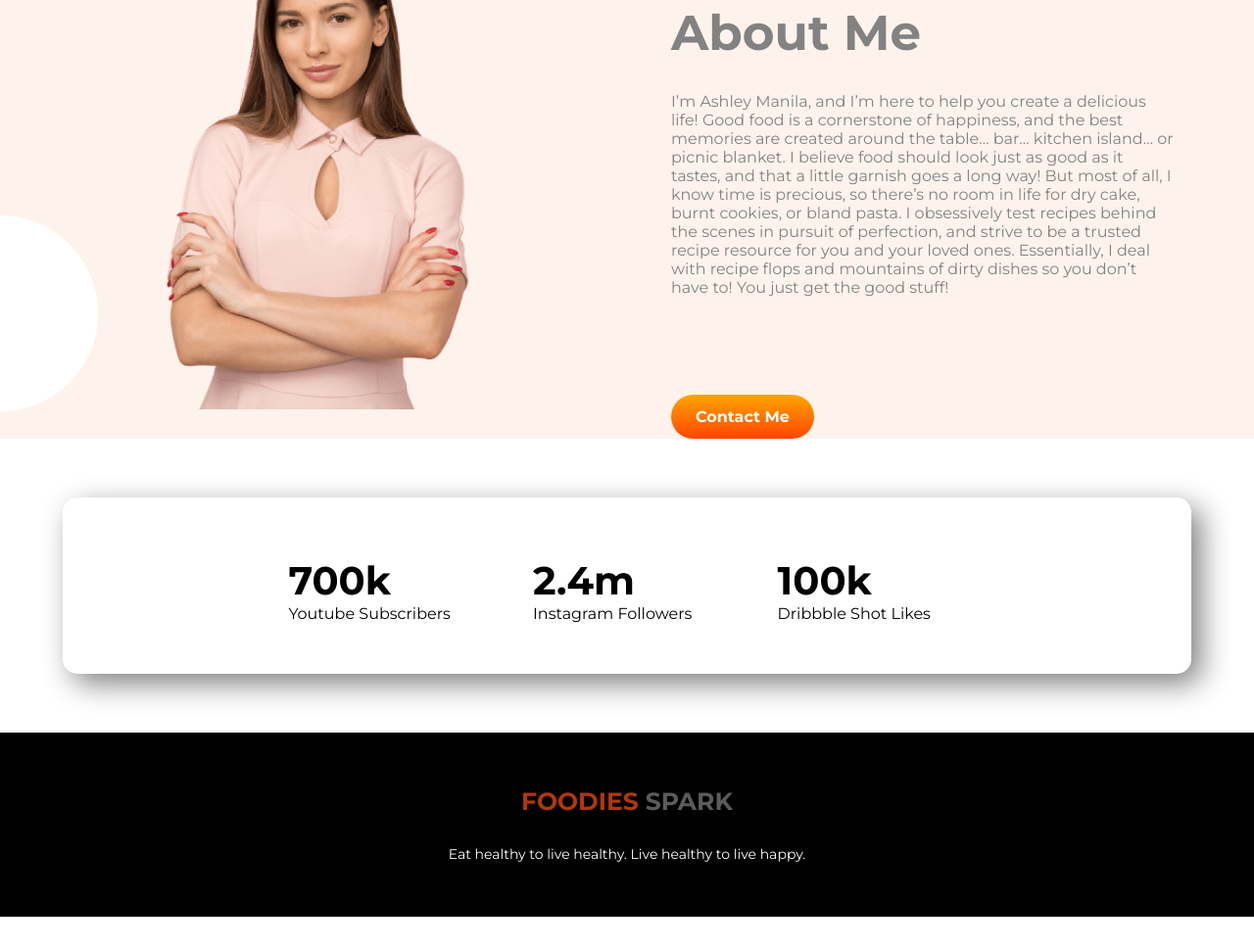
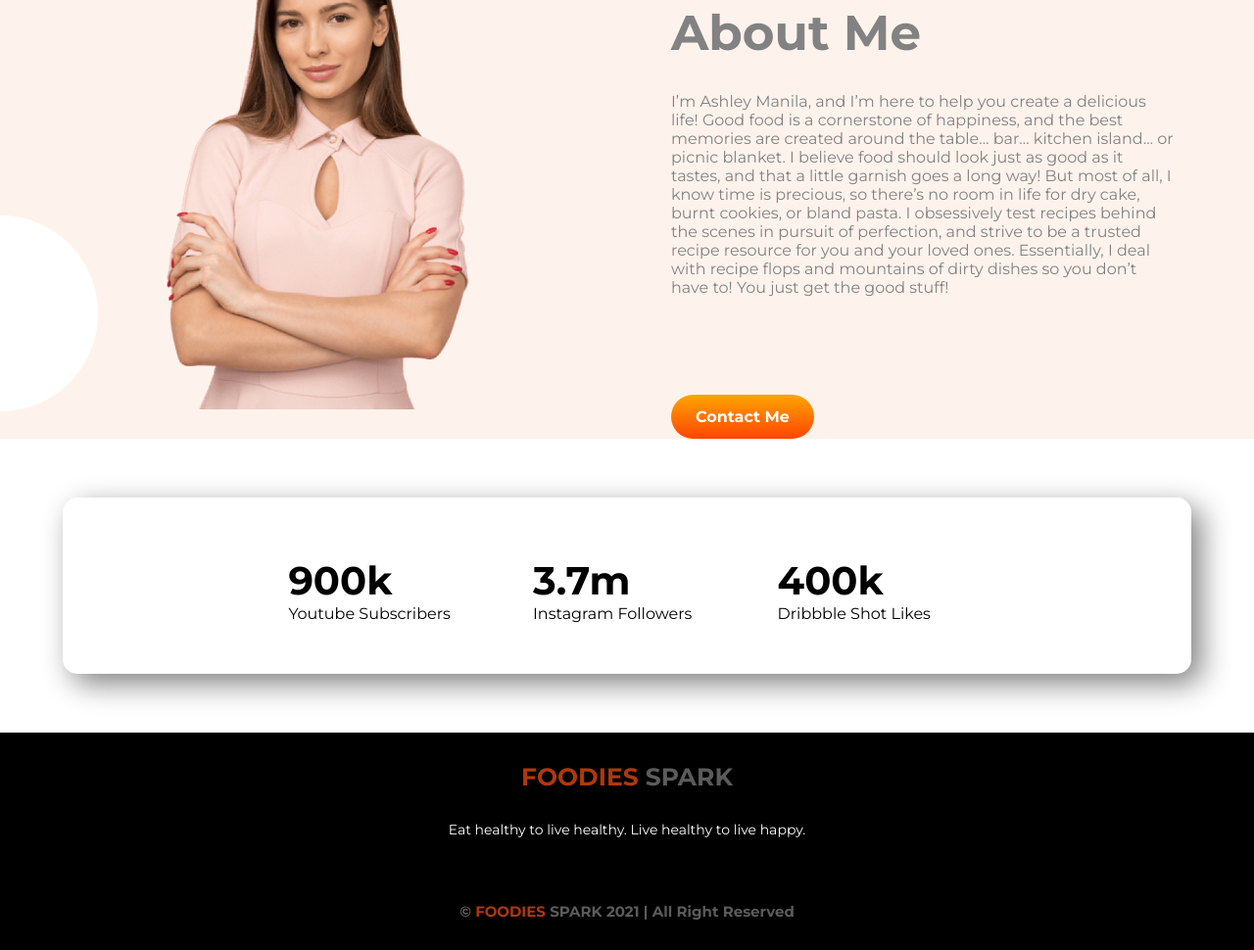
Before and after one commit to sabbirrhasan/foodies-spark, a plain HTML site: page index.html in a window 1280 px wide. Shown: the part 3117-4087 px from the top of the page at 98% size. Before the commit the page ends 4053 px from the top, so only its background shows below. Drawn offline with Linux system fonts and the light colour scheme.

Commit message:
final edition done

```diff
--- a/index.html
+++ b/index.html
@@ -5,7 +5,7 @@
     <meta charset="UTF-8">
     <meta http-equiv="X-UA-Compatible" content="IE=edge">
     <meta name="viewport" content="width=device-width, initial-scale=1.0">
-    <title>Document</title>
+    <title>Foodies Spark - Cook On The Bright Side</title>
     <link rel="preconnect" href="https://fonts.googleapis.com">
     <link rel="preconnect" href="https://fonts.gstatic.com" crossorigin>
     <link href="https://fonts.googleapis.com/css2?family=Montserrat:wght@400;700&display=swap" rel="stylesheet">
@@ -19,7 +19,7 @@
                 With <span class="orange-text">Foodies Spark</span></h1>
             <p>Imagine you don't need a diet because we provide <br>
                 healthy and delicious food for you!</p>
-            <a class="button" target="_blank" href="https://github.com/sabbirrhasan">Order Food</a>
+            <a class="button" target="_blank" href="#">Order Food</a>
         </div>
         <div class="banner-image">
             <img src="images/banner-image.png" alt="">
@@ -196,15 +196,15 @@
     <!-- Social Container Start -->
     <section class="social-container flex-container">
         <div id="youtube" class="social-media">
-            <h1>700k</h1>
+            <h1>900k</h1>
             <p>Youtube Subscribers</p>
         </div>
         <div id="instagram" class="social-media">
-            <h1>2.4m</h1>
+            <h1>3.7m</h1>
             <p>Instagram Followers</p>
         </div>
-        <div id="dribble" class="dribble social-media">
-            <h1>100k</h1>
+        <div id="dribble" class="social-media">
+            <h1>400k</h1>
             <p>Dribbble Shot Likes</p>
         </div>
     </section>
@@ -214,6 +214,7 @@
     <footer>
         <h3><span>FOODIES</span> SPARK</h3>
         <P>Eat healthy to live healthy. Live healthy to live happy.</P>
+        <h5>© <span>FOODIES</span> SPARK 2021 | All Right Reserved</h5>
     </footer>
     <!-- Footer Container Start -->
 
--- a/style.css
+++ b/style.css
@@ -36,7 +36,6 @@ body{
     text-align: center;
 }
 .browse-button a{
-
     text-decoration: none;
     background-color: transparent;
     display: inline-block;
@@ -64,6 +63,16 @@ body{
     color: orangered;
     transition: all .4s ease;
 }
+.button{
+    text-decoration: none;
+    display: inline-block;
+    margin-top: 50px;
+    padding: 13px 25px;
+    background-image: linear-gradient(orange, orangered);
+    color: white;
+    font-weight: 600;
+    border-radius: 35px;
+}
 .flex-container{
     display: flex;
     margin-bottom: 30px;
@@ -83,16 +92,6 @@ body{
 }
 .banner-text p{
     margin-top: 20px;
-}
-.button{
-    text-decoration: none;
-    display: inline-block;
-    margin-top: 50px;
-    padding: 13px 25px;
-    background-image: linear-gradient(orange, orangered);
-    color: white;
-    font-weight: 600;
-    border-radius: 35px;
 }
 .banner-image{
     padding-left: 150px;
@@ -389,7 +388,7 @@ body{
 /* Footer Container Style Start */
 footer{
     text-align: center;
-    padding: 55px;
+    padding: 30px;
     background-color: black;
 }
 footer span{
@@ -404,4 +403,11 @@ footer p{
     font-size: 14px;
     color: #FFFFFF;
 }
+footer h5{
+    margin-top: 65px;
+    font-size: 15px;
+    color: #5B5B5B;
+}
 /* Footer Container Style End */
+
+/* The End */
```
